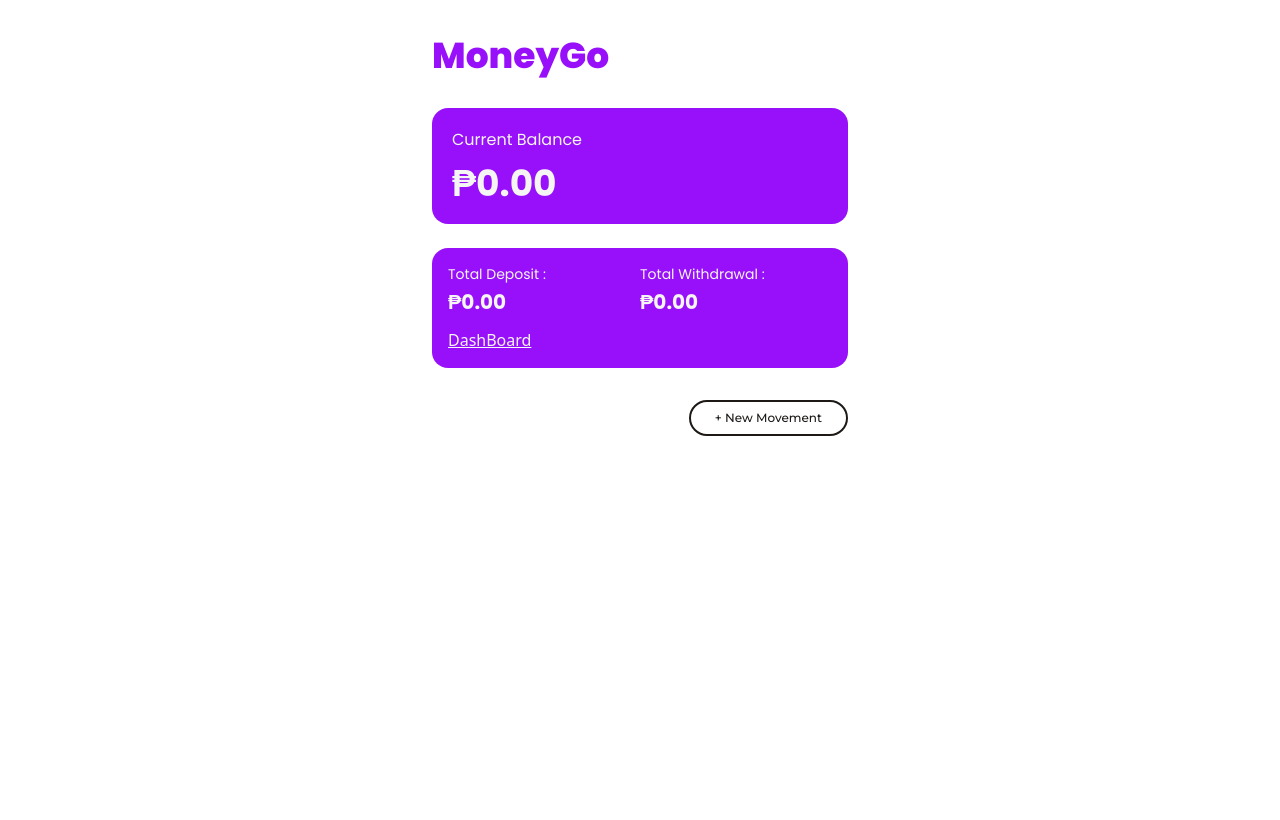
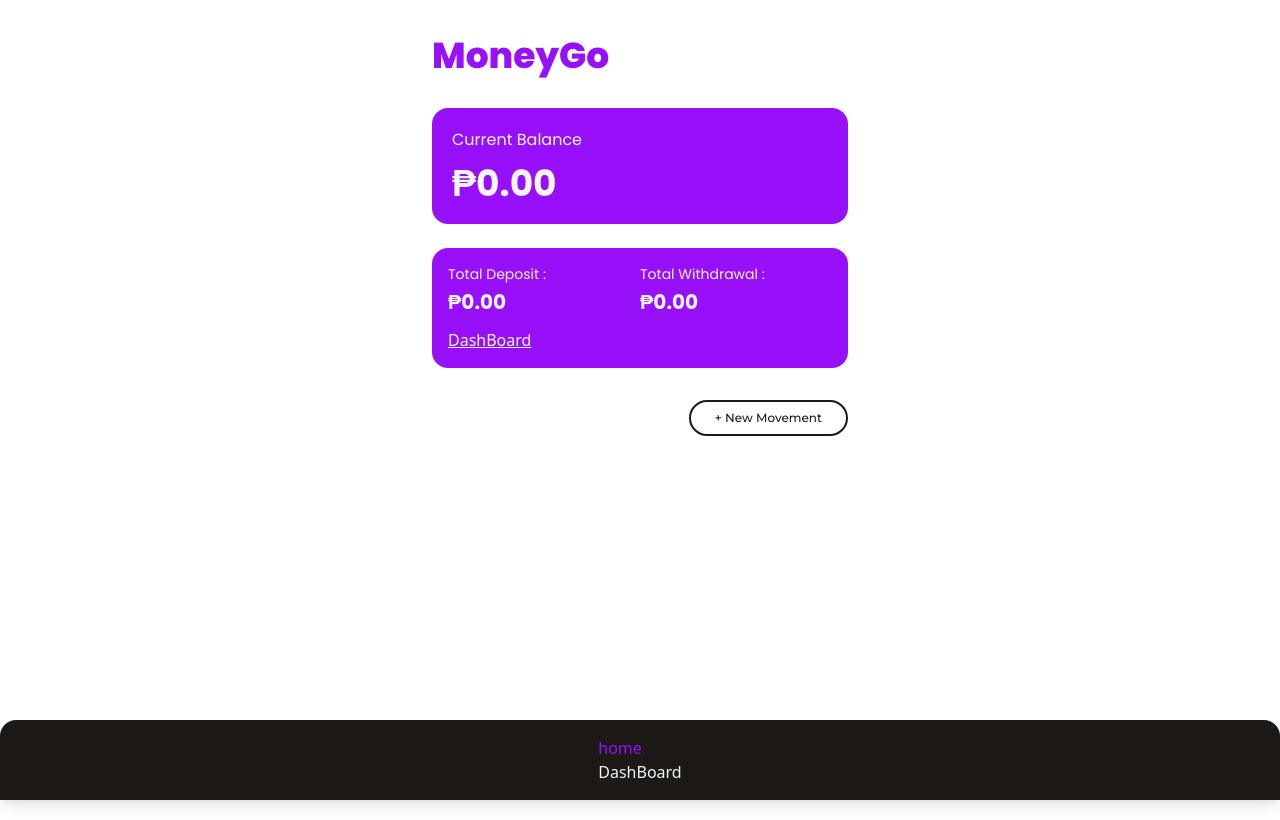
Before and after one commit to shameCanales/money-go, a React (Vite) app: page / in a window 1280 px wide. Built offline with nearby package versions, Linux system fonts and the light colour scheme.

Commit message:
Added SPA feature with React Router V7

```diff
--- a/package.json
+++ b/package.json
@@ -17,7 +17,8 @@
     "git": "^0.1.5",
     "react": "^19.0.0",
     "react-dom": "^19.0.0",
-    "react-redux": "^9.2.0"
+    "react-redux": "^9.2.0",
+    "react-router": "^7.5.2"
   },
   "devDependencies": {
     "@eslint/js": "^9.21.0",
--- a/src/App.jsx
+++ b/src/App.jsx
@@ -1,37 +1,27 @@
 import "./App.css";
-import Header from "./components/Header";
-import CurrentBalance from "./components/CurrentBalance";
-import Totals from "./components/Totals";
-import Movements from "./components/Movements";
 import "@fontsource/poppins";
-import NewMovement from "./components/NewMovement";
-import EditMovement from "./components/EditMovement";
-import { budgetActions } from "./store/budget-slice";
-import { useEffect } from "react";
-import { useSelector, useDispatch } from "react-redux";
+import { createBrowserRouter, RouterProvider } from "react-router";
+import RootLayout from "./pages/RootLayout";
+import MainUi from "./pages/MainUi";
+import DashBoard from "./pages/dashboard";
+
+const router = createBrowserRouter([
+  {
+    path: "/",
+    element: <RootLayout />,
+    errorElement: <p>PageNotFound</p>,
+    children: [
+      { index: true, element: <MainUi /> },
+      {
+        path: "dashboard",
+        element: <DashBoard />,
+      },
+    ],
+  },
+]);
 
 function App() {
-  const dispatch = useDispatch();
-  const movements = useSelector((state) => state.budget.movements);
-
-  useEffect(() => {
-    dispatch(budgetActions.loadMovementsFromLocalStorage());
-  }, []);
-
-  useEffect(() => {
-    dispatch(budgetActions.reinitializeBudget());
-  }, [movements]);
-
-  return (
-    <div className="max-w-md mx-auto min-h-screen ">
-      <NewMovement />
-      <EditMovement />
-      <Header />
-      <CurrentBalance />
-      <Totals />
-      <Movements />
-    </div>
-  );
+  return <RouterProvider router={router} />;
 }
 
 export default App;
--- /dev/null
+++ b/src/components/MainNavigation.jsx
@@ -0,0 +1,27 @@
+import { NavLink } from "react-router";
+
+export default function MainNavigation() {
+  return (
+    <nav className="fixed bottom-0 left-0 w-full bg-stone-900 text-stone-100 p-4 flex justify-around items-center rounded-t-2xl shadow-lg">
+      <ul>
+        <li>
+          <NavLink
+            to="/"
+            className={({ isActive }) => (isActive ? "text-purple-600" : "")}
+            end
+          >
+            home
+          </NavLink>
+        </li>
+        <li>
+          <NavLink
+            to="/dashboard"
+            className={({ isActive }) => (isActive ? "text-purple-600" : "")}
+          >
+            DashBoard
+          </NavLink>
+        </li>
+      </ul>
+    </nav>
+  );
+}
--- /dev/null
+++ b/src/pages/Dashboard.jsx
@@ -0,0 +1,7 @@
+export default function DashBoard() {
+  return (
+    <>
+      <p className="poppins-bold text-4xl">Dashboard ito</p>
+    </>
+  );
+}
--- /dev/null
+++ b/src/pages/MainUi.jsx
@@ -0,0 +1,33 @@
+import { useDispatch, useSelector } from "react-redux";
+import { useEffect } from "react";
+import NewMovement from "../components/NewMovement";
+import EditMovement from "../components/EditMovement";
+import Header from "../components/Header";
+import CurrentBalance from "../components/CurrentBalance";
+import Totals from "../components/Totals";
+import Movements from "../components/Movements";
+import { budgetActions } from "../store/budget-slice";
+
+export default function MainUi(){
+  const dispatch = useDispatch();
+  const movements = useSelector((state) => state.budget.movements);
+
+  useEffect(() => {
+    dispatch(budgetActions.loadMovementsFromLocalStorage());
+  }, []);
+
+  useEffect(() => {
+    dispatch(budgetActions.reinitializeBudget());
+  }, [movements]);
+
+  return (
+    <div className="max-w-md mx-auto min-h-screen ">
+      <NewMovement />
+      <EditMovement />
+      <Header />
+      <CurrentBalance />
+      <Totals />
+      <Movements />
+    </div>
+  );
+}
--- /dev/null
+++ b/src/pages/RootLayout.jsx
@@ -0,0 +1,13 @@
+import { Outlet } from "react-router";
+import MainNavigation from "../components/MainNavigation";
+
+export default function MainUi() {
+  return (
+    <>
+      <main>
+        <Outlet />
+      </main>
+      <MainNavigation />
+    </>
+  );
+}
```
Also changed, not shown: 1 other file (tests, documents, lock files or other folders).
